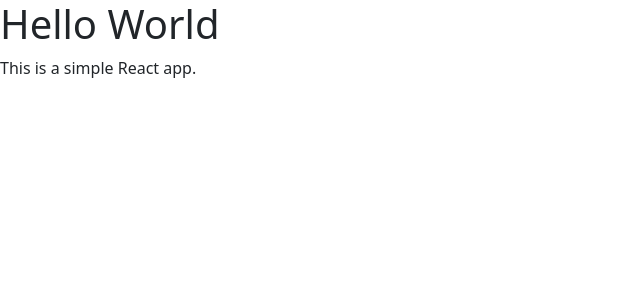
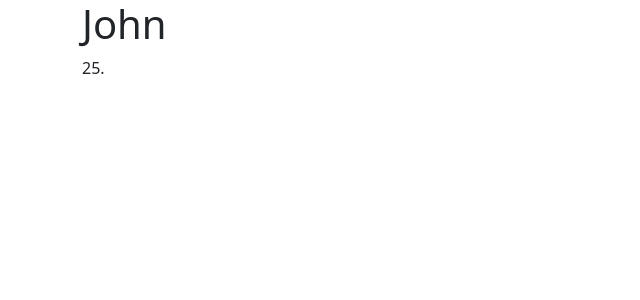
Before and after one commit to ivandj0h/react-ivandjoh, a React (Create React App) app: page / in a window 1280 px wide. Shown: the top 300 px of the page, without its empty margins (0-640 px from the left). Built offline with nearby package versions, Linux system fonts and the light colour scheme.

Commit message:
added jsx, component & props

```diff
--- a/src/App.js
+++ b/src/App.js
@@ -1,20 +1,27 @@
 import React from 'react';
+import { Col, Container, Row } from 'react-bootstrap';
 
 function App() {
 
   return (
-    <div className="big-text">
-      <Contents />
-    </div>
+    <>
+      <Container>
+        <Row>
+          <Col>
+            <Contents name="John" age="25" />
+          </Col>
+        </Row>
+      </Container>
+    </>
   );
 }
 
 
-const Contents = () => {
+const Contents = (props) => {
   return (
     <div>
-      <h1>Hello World</h1>
-      <p>This is a simple React app.</p>
+      <h1>{props.name}</h1>
+      <p>{props.age}.</p>
     </div>
   );
 }
```
